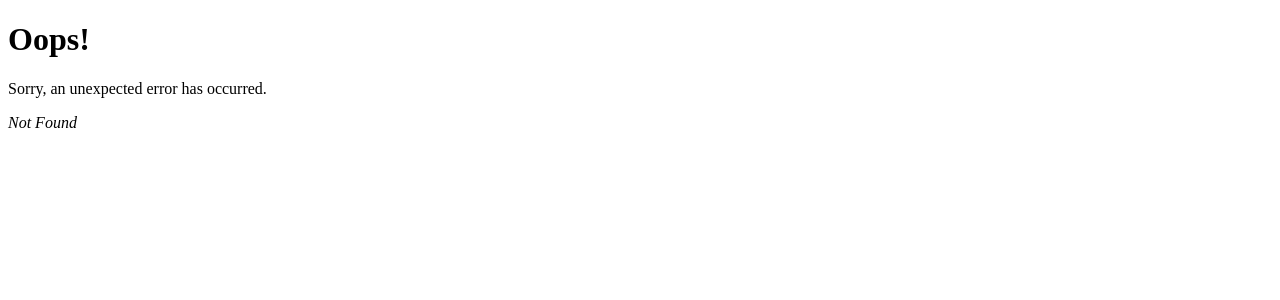
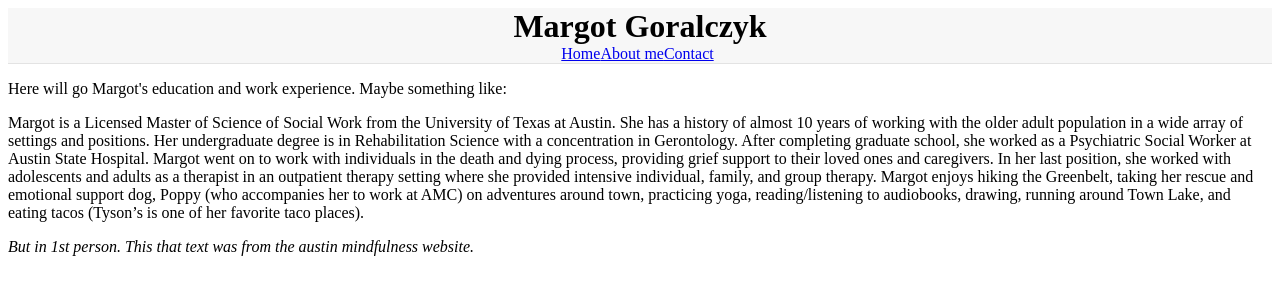
Before and after one commit to pamunev/margot-therapist-website, a React (Create React App) app: page /about-me in a window 1280 px wide. Before the commit this address had no page. Shown: the top 300 px of the page. Built offline with nearby package versions, Linux system fonts and the light colour scheme.

Commit message:
Changed some things in the contact component.

```diff
--- a/src/index.css
+++ b/src/index.css
@@ -17,6 +17,7 @@
   flex: 1;
   overflow: auto;
   justify-content: space-between;
+  padding-right: 5px;
 }
 
 
--- /dev/null
+++ b/src/routes/AboutMe.jsx
@@ -0,0 +1,15 @@
+function AboutMe() {
+    return (
+        <div>
+            <p>
+            Here will go Margot's education and work experience. Maybe something like:
+            </p>
+            <p>
+            Margot is a Licensed Master of Science of Social Work from the University of Texas at Austin. She has a history of almost 10 years of working with the older adult population in a wide array of settings and positions. Her undergraduate degree is in Rehabilitation Science with a concentration in Gerontology. After completing graduate school, she worked as a Psychiatric Social Worker at Austin State Hospital. Margot went on to work with individuals in the death and dying process, providing grief support to their loved ones and caregivers. In her last position, she worked with adolescents and adults as a therapist in an outpatient therapy setting where she provided intensive individual, family, and group therapy. Margot enjoys hiking the Greenbelt, taking her rescue and emotional support dog, Poppy (who accompanies her to work at AMC) on adventures around town, practicing yoga, reading/listening to audiobooks, drawing, running around Town Lake, and eating tacos (Tyson’s is one of her favorite taco places).
+            </p>
+            <i>But in 1st person. This that text was from the austin mindfulness website.</i>
+        </div>
+    )
+}
+
+export default AboutMe
--- a/src/routes/contact.jsx
+++ b/src/routes/contact.jsx
@@ -1,6 +1,17 @@
 function Contact() {
     return (
-        <div>Here I think I want to have a contact form, with a text box where someone can write a message, and then send it, and it sends the message to Margot's email. I'll find out how to do that.</div>
+        <div>
+            <p>
+                Here I think I want to have a contact form, with a text box where someone can write a message, and then send it, and it sends the message to Margot's email. I'll find out how to do that.
+            </p>
+            <p>
+                To reach me, you can email me at <a href="mailto:margotgoralczyk@gmail.com">margotgoralczyk@gmail.com</a> or call me at XXX-XXX-XXXX.
+            </p>
+            <p>
+                You can also send me a message through this form:
+            </p>
+        </div>
+
     )
 }
 
--- /dev/null
+++ b/src/routes/home.jsx
@@ -0,0 +1,9 @@
+export default function Home() {
+    return (
+        <div>
+            <p>Do you feel alone, confused, or that no one understands you? Do you feel like your life is out of balance? Perhaps you are experiencing mood swings? Are disturbing memories from the past or worries about your future impacting your present? You deserve to live in a state of being where you feel seen, heard, supported, and understood. By talking out your problems, learning new coping tools, and developing a deeper awareness of your needs, you will be more equipped to manage difficult days. In time, you will experience a deeper connection with yourself and with others.The benefits of therapy are life changing.I can help get you there.</p>
+            <p>I specialize in treating individuals with depression, anxiety, trauma, codependency, & healing from contentious relationships. I practice within an attachment theory framework exploring how your past primary relationships impact your current ones. I will teach you mindfulness coping skills that will guide you to be in the present moment without judgement.</p>
+            <p>I am here to act as a guide as you begin your journey of transformation, healing, recovery and self-discovery, and exploration. I recognize the vulnerability it takes and how challenging it is to share one’s feelings.I will hold a comforting space for you with sensitivity, dignity & respect. Your feelings and experiences are valid. It's okay to not be okay.</p>
+        </div>
+    )
+}
--- a/src/routes/root.jsx
+++ b/src/routes/root.jsx
@@ -7,6 +7,7 @@ function Root() {
                 <h1>Margot Goralczyk</h1>
                 <nav>
                     <Link to="/">Home</Link>
+                    <Link to="/about-me">About me</Link>
                     <Link to="/contact">Contact</Link>
                 </nav>
             </div>
```
Also changed, not shown: src/index.js (+10 -0 lines).
